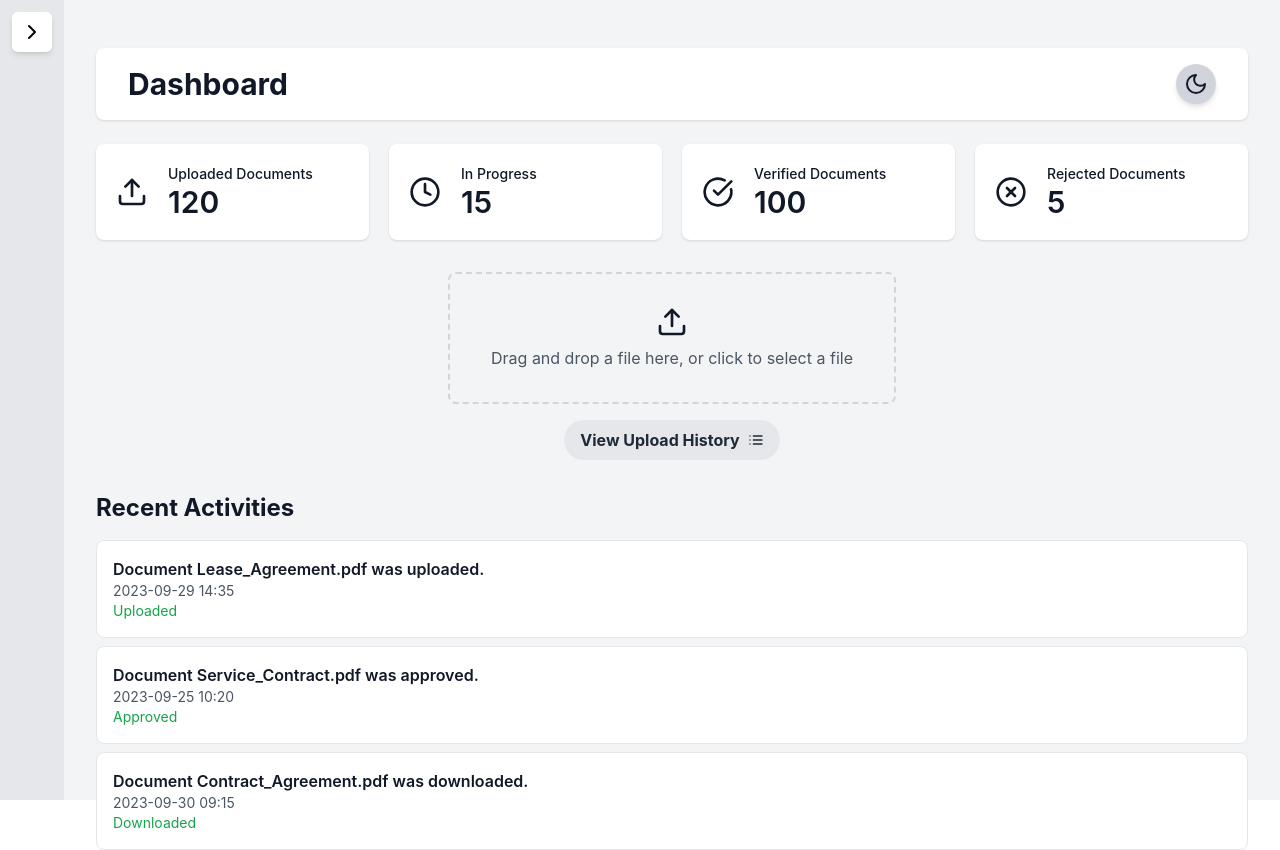
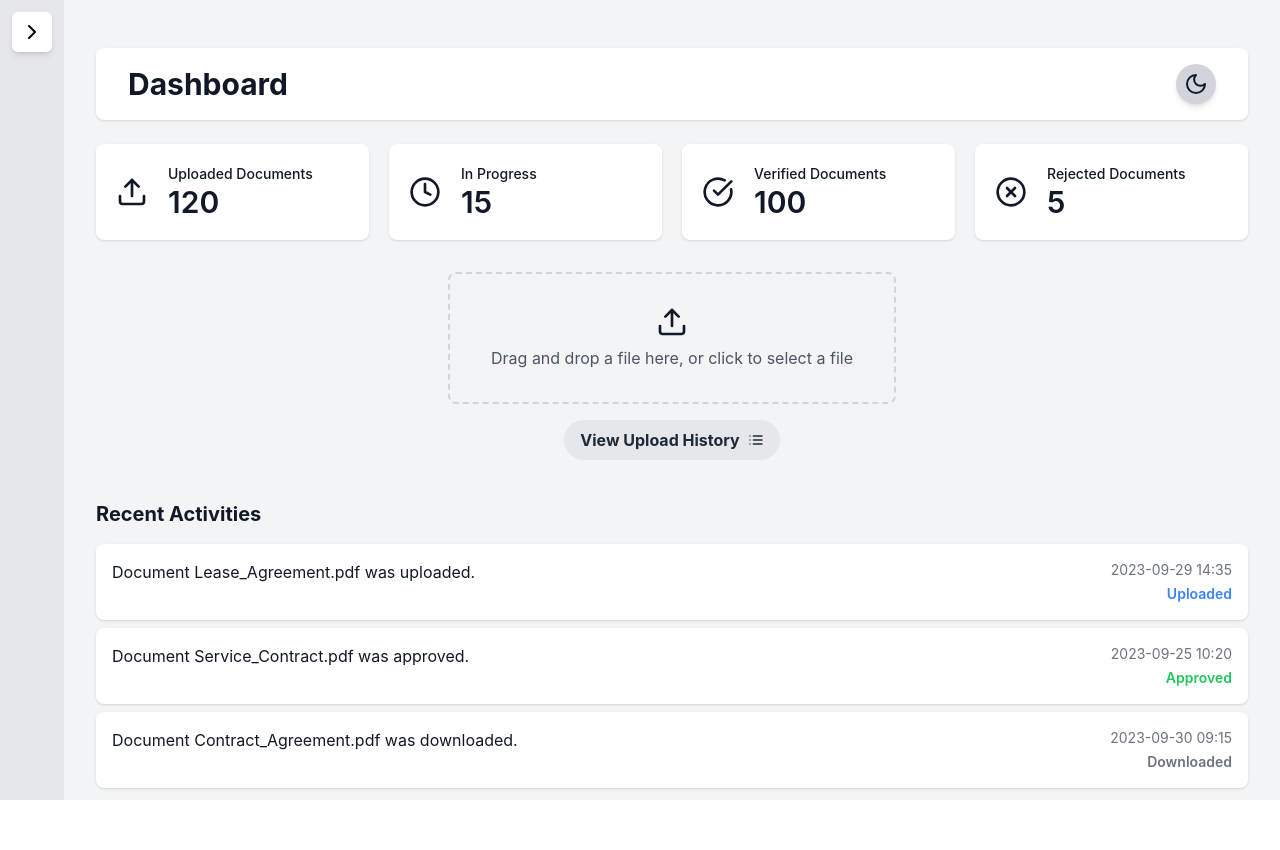
Before and after one commit to Yadavatharva2003/AI-Blockchain-notary-system, a React (Create React App) app: page / in a window 1280 px wide. After the commit the page ends 800 px from the top, so only its background shows below. Built offline with nearby package versions, Linux system fonts and the light colour scheme.

Commit message:
Update Dashboard.jsx

```diff
--- a/src/components/Dashboard.jsx
+++ b/src/components/Dashboard.jsx
@@ -1,4 +1,5 @@
 import React from 'react';
+
 import { Upload, Clock, CheckCircle, XCircle, List, ChevronRight, LogOut, Settings, HelpCircle, Info, Moon, Sun } from 'lucide-react';
 import { Link } from 'react-router-dom';
 import BlockchainLoader from './BlockchainLoader'; // Import the BlockchainLoader
@@ -7,11 +8,12 @@ const Dashboard = () => {
   const [showOptions, setShowOptions] = React.useState(false);
   const [file, setFile] = React.useState(null);
   const [loading, setLoading] = React.useState(false);
-  const [progress, setProgress] = React.useState(0);
+  const [progress, setProgress] = React.useState(0); // State for upload progress
   const [darkMode, setDarkMode] = React.useState(() => {
     const savedMode = localStorage.getItem('darkMode');
     return savedMode ? JSON.parse(savedMode) : false;
   });
+
   const [dragging, setDragging] = React.useState(false);
 
   const documentStatuses = [
@@ -55,25 +57,22 @@ const Dashboard = () => {
   };
 
   const handleFileUpload = (selectedFile) => {
-    setLoading(true);
-    setProgress(0);
+    setLoading(true); // Start loading
+    setProgress(0); // Reset progress
 
+    // Simulate file upload with a timeout
     const interval = setInterval(() => {
       setProgress((oldProgress) => {
         if (oldProgress === 100) {
           clearInterval(interval);
-          setLoading(false);
+          setLoading(false); // End loading
           setFile(selectedFile);
           alert(`File selected: ${selectedFile.name}`);
           return 100;
         }
-        return Math.min(oldProgress + 10, 100);
+        return Math.min(oldProgress + 10, 100); // Increment progress
       });
-    }, 100);
-
-    setTimeout(() => {
-      setLoading(false);
-    }, 2000);
+    }, 100); // Simulate progress every 100ms
   };
 
   const toggleDarkMode = () => {
@@ -98,6 +97,7 @@ const Dashboard = () => {
             />
           </button>
         </div>
+        {/* Sidebar content */}
         {showOptions && (
           <div className="flex flex-col mt-2">
             {sidebarItems.map((item, index) => (
@@ -119,6 +119,7 @@ const Dashboard = () => {
         <header className={`shadow rounded-lg mb-6 ${darkMode ? 'bg-gray-800' : 'bg-white'}`}>
           <div className="max-w-7xl mx-auto py-4 px-4 sm:px-6 lg:px-8 flex justify-between items-center">
             <h1 className="text-3xl font-bold">Dashboard</h1>
+            {/* Dark Mode Toggle */}
             <button
               onClick={toggleDarkMode}
               className={`p-2 rounded-full shadow-md transition-transform duration-150 ease-in-out transform hover:scale-105 ${darkMode ? 'bg-gray-700' : 'bg-gray-300'}`}>
@@ -160,10 +161,7 @@ const Dashboard = () => {
             ) : (
               <div
                 className={`border-2 ${dragging ? 'border-blue-500' : 'border-gray-300'} border-dashed rounded-lg p-8 w-full max-w-md text-center transition-all duration-150`}
-                onClick={(e) => {
-                  e.stopPropagation(); // Prevent event bubbling
-                  document.querySelector('input[type="file"]').click(); // Trigger file input on click
-                }}
+                onClick={() => document.querySelector('input[type="file"]').click()} // Trigger file input on click
                 onDragOver={(e) => {
                   e.preventDefault();
                   setDragging(true);
@@ -182,26 +180,37 @@ const Dashboard = () => {
                 />
               </div>
             )}
-
-            {!loading && ( // Render link only if not loading
             <Link
               to="/history"
               className="mt-4 bg-gray-200 hover:bg-gray-300 text-gray-800 font-bold py-2 px-4 rounded-full flex items-center transition-transform duration-150 hover:scale-105"
             >
               View Upload History <List className="ml-2" size={16} />
             </Link>
-            )}
           </div>
 
-          {/* Recent Activity Section */}
-          <div className="mt-8">
-            <h2 className="text-2xl font-bold">Recent Activities</h2>
-            <ul className="mt-4 space-y-2">
+          {/* Recent Activities */}
+          <div className="mt-10">
+            <h2 className="text-xl font-bold mb-4">Recent Activities</h2>
+            <ul className="space-y-2">
               {recentActivities.map((activity, index) => (
-                <li key={index} className={`p-4 border rounded-lg ${darkMode ? 'bg-gray-800' : 'bg-white'} transition-transform duration-150 hover:scale-105`}>
-                  <p className="font-semibold">{activity.title}</p>
-                  <p className="text-gray-600 text-sm">{activity.time}</p>
-                  <p className={`text-sm ${activity.status === 'Rejected' ? 'text-red-600' : 'text-green-600'}`}>{activity.status}</p>
+                <li
+                  key={index}
+                  className={`p-4 rounded-lg shadow transition-transform duration-150 hover:scale-105 ${darkMode ? 'bg-gray-800' : 'bg-white'} `}
+                >
+                  <div className="flex justify-between">
+                    {/* Title on the left */}
+                    <span>{activity.title}</span>
+
+                    {/* Date and Status on the right */}
+                    <div className="flex flex-col items-end">
+                      <span className="text-gray-500 text-sm">{activity.time}</span>
+                      <span
+                        className={`mt-1 text-sm font-semibold ${activity.status === 'Uploaded' ? 'text-blue-500' : activity.status === 'Approved' ? 'text-green-500' : 'text-gray-500'}`}
+                      >
+                        {activity.status}
+                      </span>
+                    </div>
+                  </div>
                 </li>
               ))}
             </ul>
```
Lines whose indentation alone changed are shown as unchanged.
